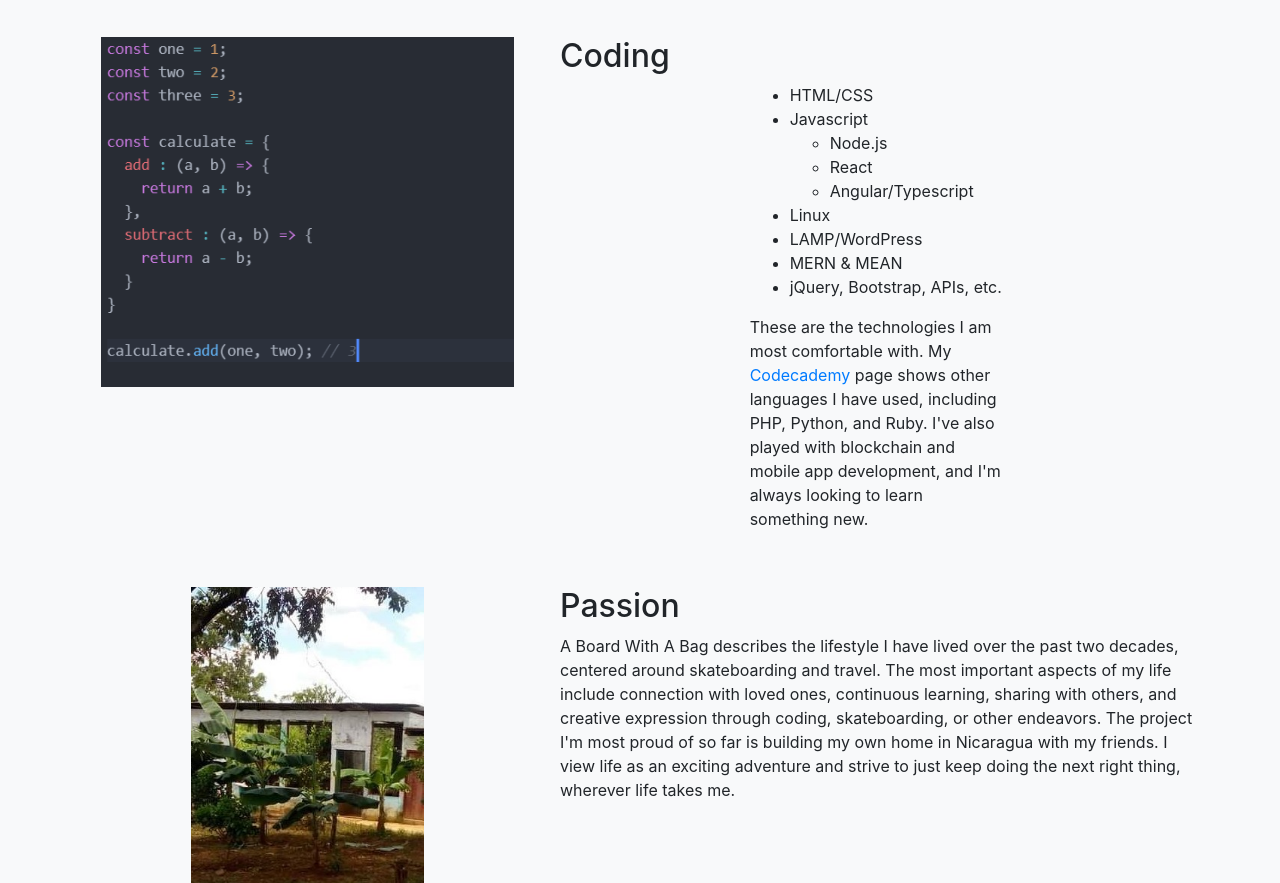
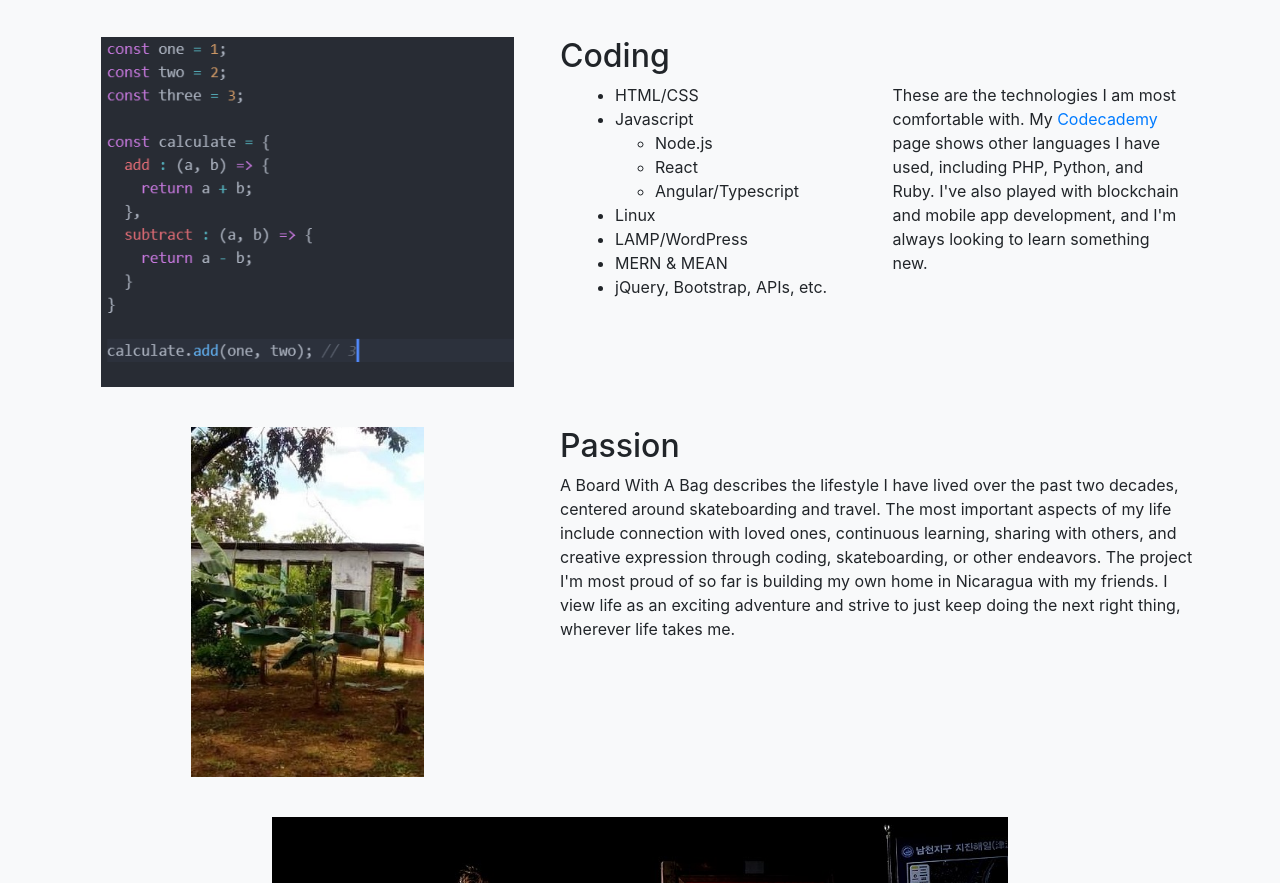
Before and after one commit to joe-santy/joe, a website: page public/index.html in a window 1280 px wide. Shown: the part 1388-2271 px from the top of the page. Drawn offline with nearby package versions, Linux system fonts and the light colour scheme.

Commit message:
Update index.html

```diff
--- a/public/index.html
+++ b/public/index.html
@@ -142,7 +142,9 @@
             </div>
             <div class="col-md-7">
               <h2 class="featurette-heading">Coding</h2>
-              <div class="container" style="width:45%">
+              <div class="container">
+                <div class="row">
+                  <div class="col-6">
                     <ul>
                       <li>HTML/CSS</li>
                       <li>Javascript</li>
@@ -157,8 +159,10 @@
                       <li>jQuery, Bootstrap, APIs, etc.</li>
                     </ul>
                   </div>
-              <div class="container" style="width:45%">
+                  <div class="col-6">
                     <p>These are the technologies I am most comfortable with.  My <a href="https://codecademy.com/profiles/jsanty">Codecademy</a> page shows other languages I have used, including PHP, Python, and Ruby.  I've also played with blockchain and mobile app development, and I'm always looking to learn something new.</p>
+                  </div>
+                </div>
               </div>
             </div>
           </div> <!-- end row -->
```
Lines whose indentation alone changed are shown as unchanged.
